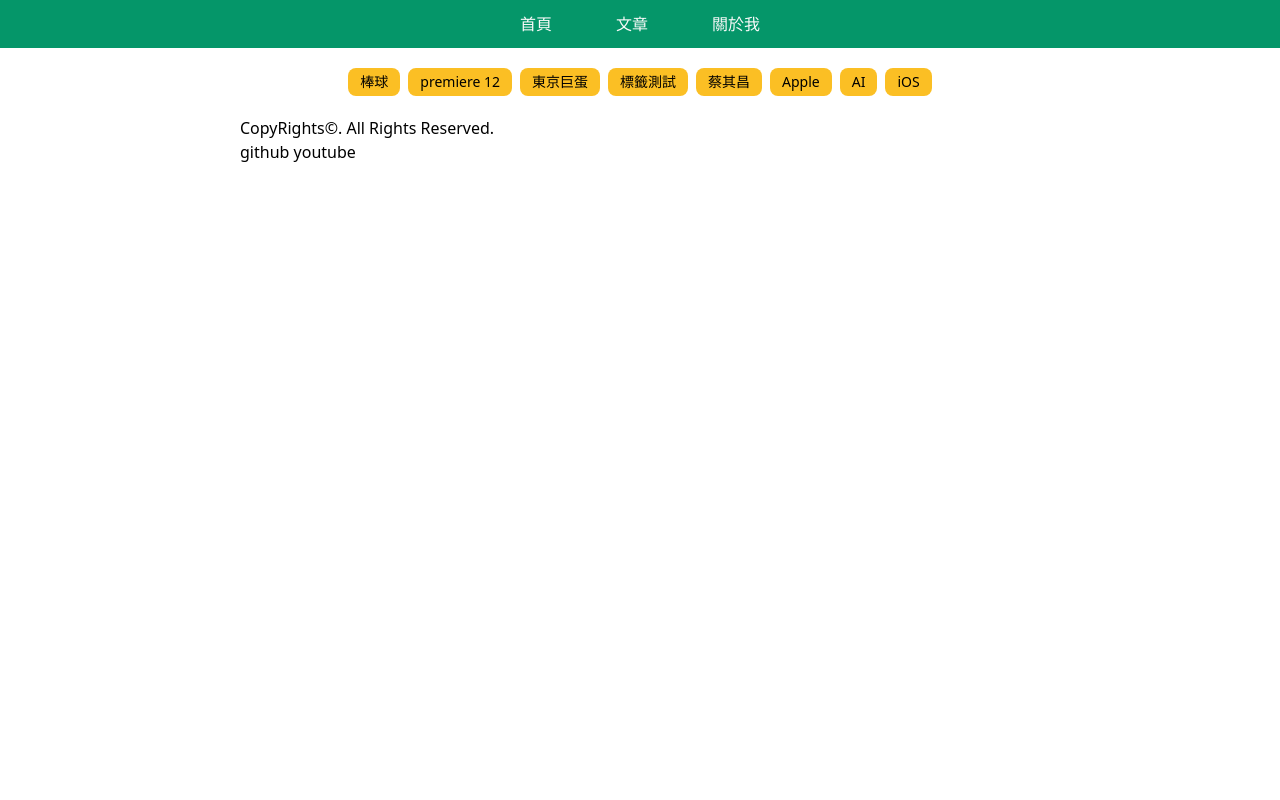
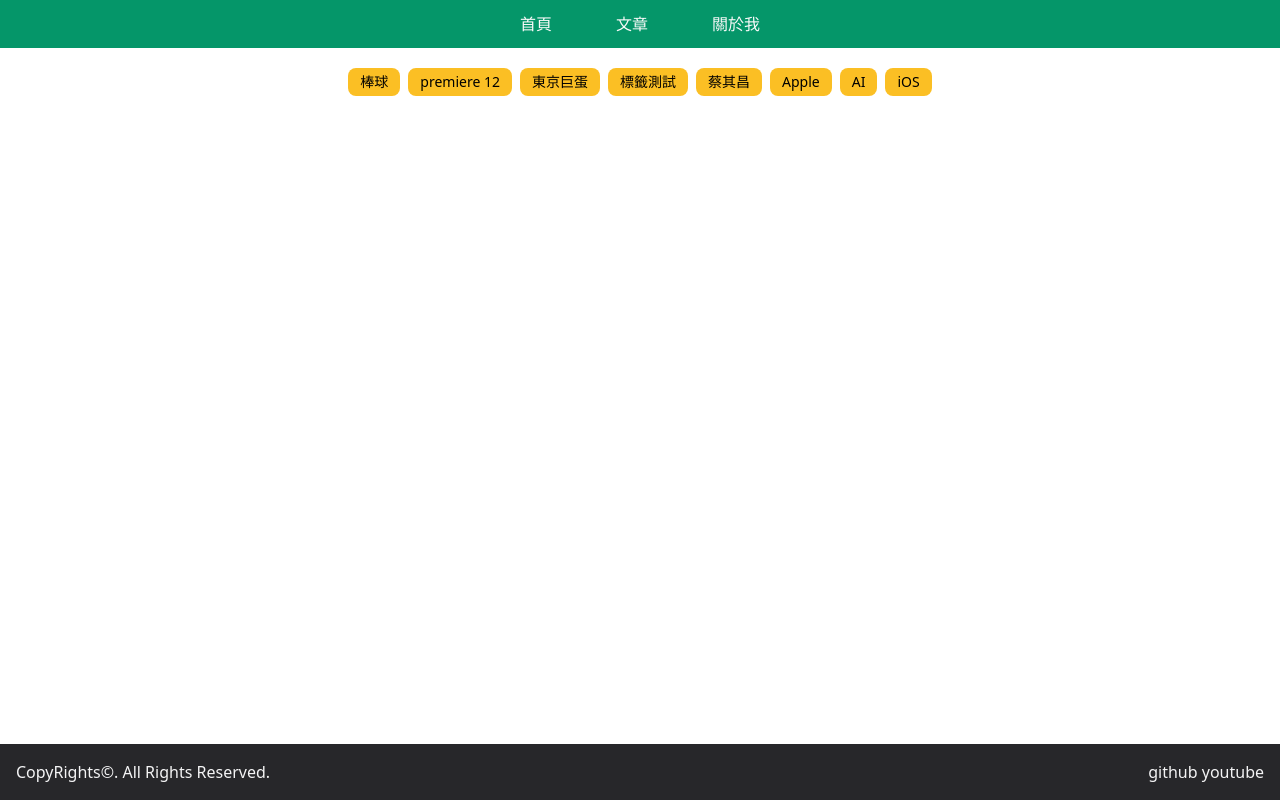
Before and after one commit to a19860101/ASTRO-6-20241109, an Astro site: page /tags in a window 1280 px wide. Built offline with nearby package versions, Linux system fonts and the light colour scheme; Astro itself is replaced by a stand-in of ours.

Commit message:
20241221

```diff
--- a/src/components/Footer.astro
+++ b/src/components/Footer.astro
@@ -1,7 +1,7 @@
 ---
 import Sns from './Sns.astro'
 ---
-<footer>
+<footer class="flex justify-between w-full bg-zinc-800 mt-5 p-4 text-zinc-100 fixed bottom-0">
     <div>
         CopyRights&copy;. All Rights Reserved.
     </div>
--- a/src/layouts/BaseLayout.astro
+++ b/src/layouts/BaseLayout.astro
@@ -21,11 +21,11 @@ const {
 <body>
     <!-- <Nav></Nav> -->
     <Nav />
-    <main class="mx-auto max-w-[800px] px-4 sm:px-0">
+    <main class="mx-auto max-w-[800px] px-4 sm:px-0 mb-20">
         <slot>
 
         </slot>
-    <!-- </main> -->
+    </main>
     <!-- <Footer></Footer> -->
      <Footer />
 </body>
```
